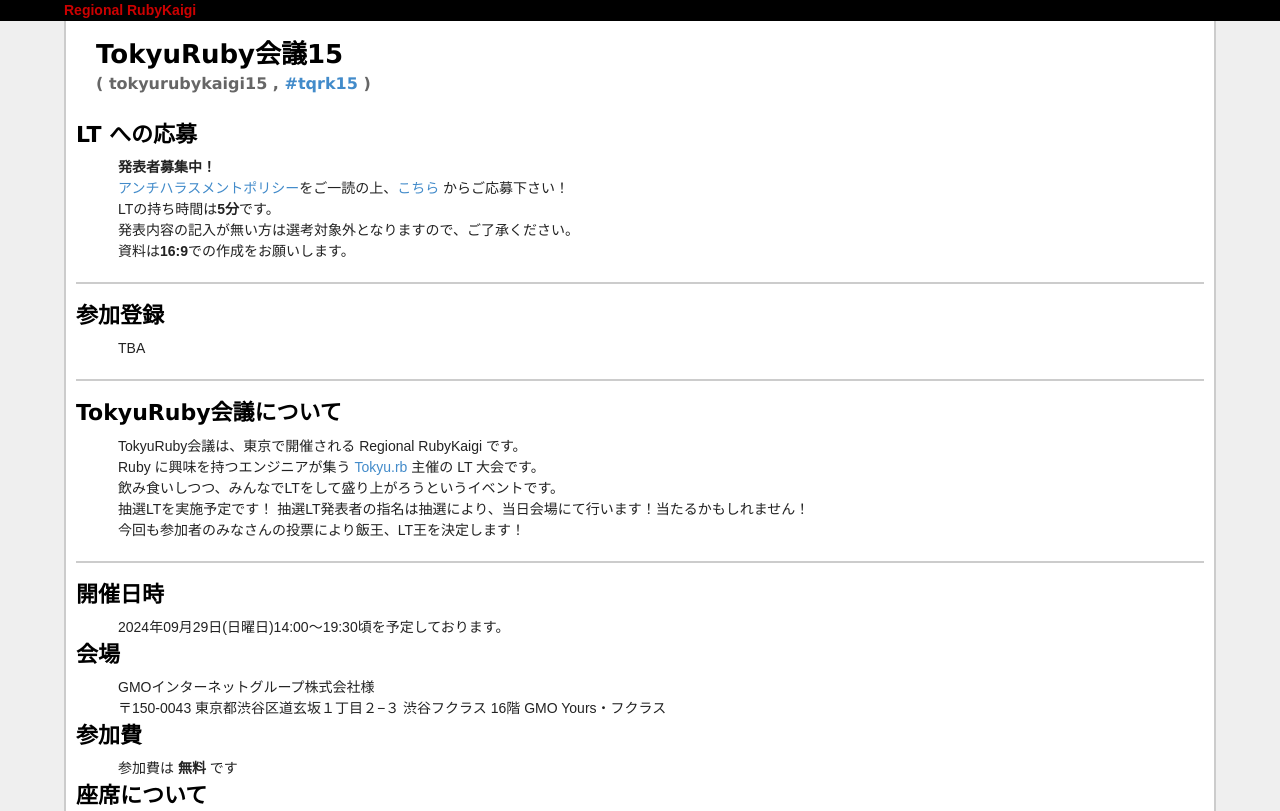
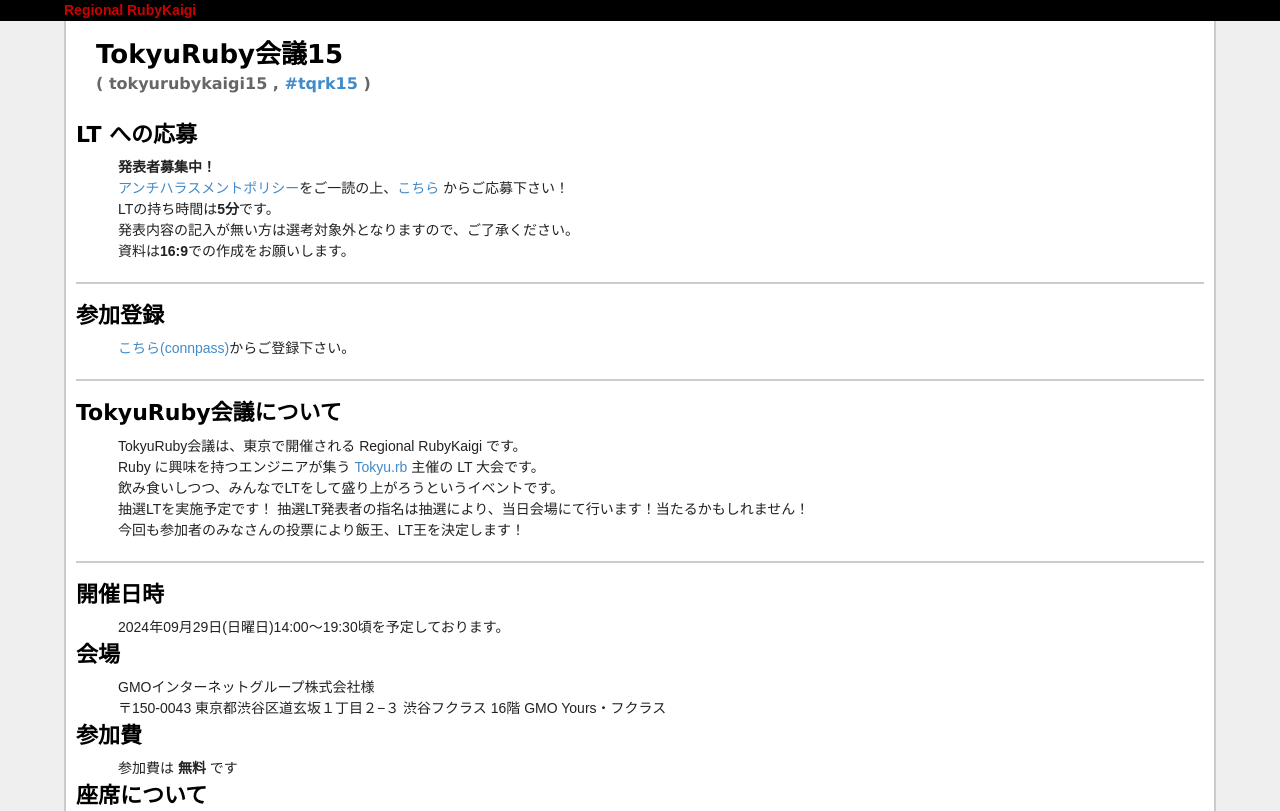
Before and after one commit to tokyurubykaigi/tokyu15, a plain HTML site: page index.html in a window 1280 px wide. Shown: the top 811 px of the page. Drawn offline with Linux system fonts and the light colour scheme.

Commit message:
connpassのページ追加

```diff
--- a/index.html
+++ b/index.html
@@ -47,7 +47,7 @@
       <h3>参加登録</h3>
       <div class="registration_external">
         <ul>
-          <li>TBA</li>
+          <li><a href="https://tokyurb.connpass.com/event/330007/">こちら(connpass)</a>からご登録下さい。</li>
         </ul>
       </div>
       <div class='event_desc'>
```
